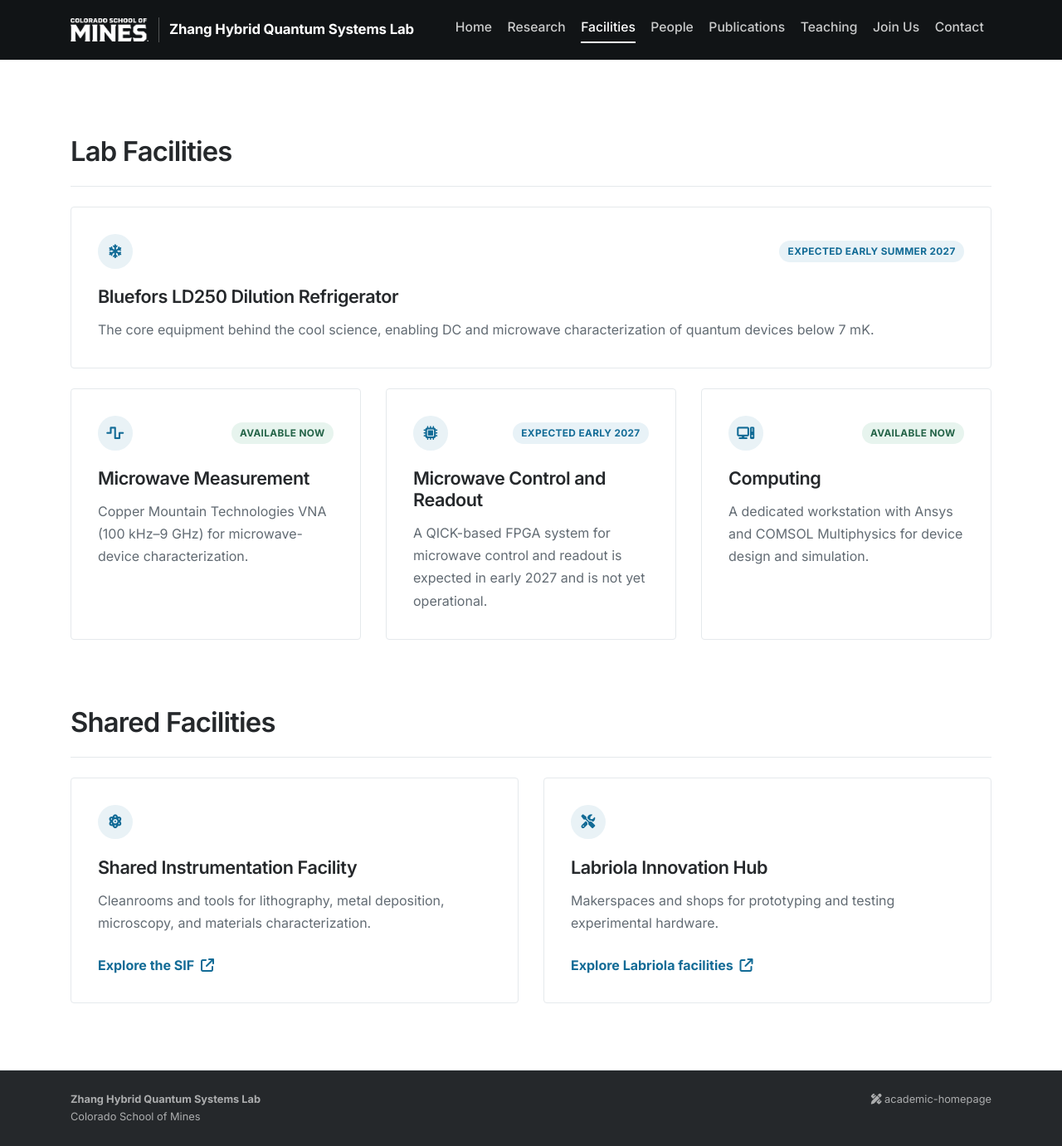
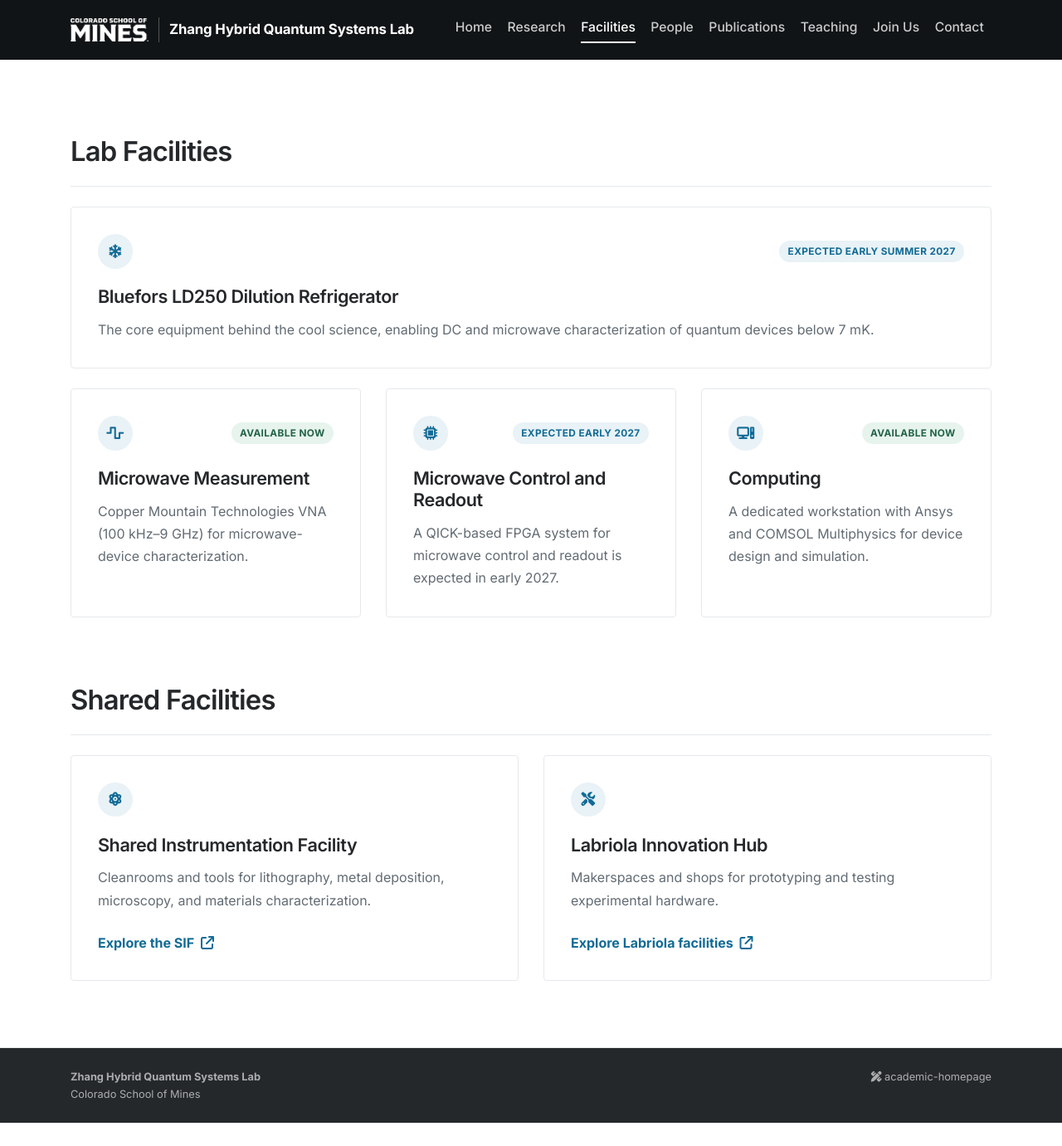
Before and after one commit to zihuaiz/zihuaiz.github.io, a Jekyll site: the page built from facilities.html, in a window 1280 px wide and 1381 px high. Shown: the whole window at 83% size. Built offline with Jekyll 4.4.1, drawn with Linux system fonts in a browser that asks for light colours; nearby versions of some CDN libraries; a style sheet for code colours, icons or effects is not loaded.

Commit message:
Simplify QICK facility wording

```diff
--- a/facilities.html
+++ b/facilities.html
@@ -44,7 +44,7 @@
             <span class="facility-status facility-status-expected">Expected early 2027</span>
           </div>
           <h3>Microwave Control and Readout</h3>
-          <p>A QICK-based FPGA system for microwave control and readout is expected in early 2027 and is not yet operational.</p>
+          <p>A QICK-based FPGA system for microwave control and readout is expected in early 2027.</p>
         </article>
       </div>
 
```
